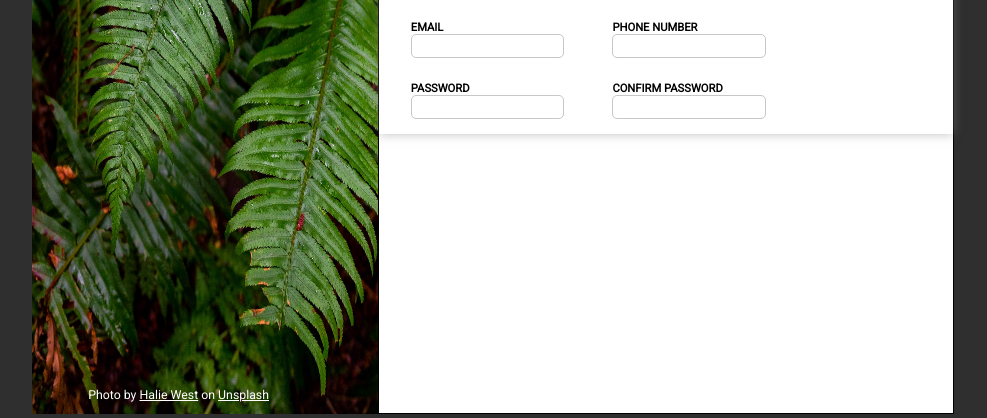
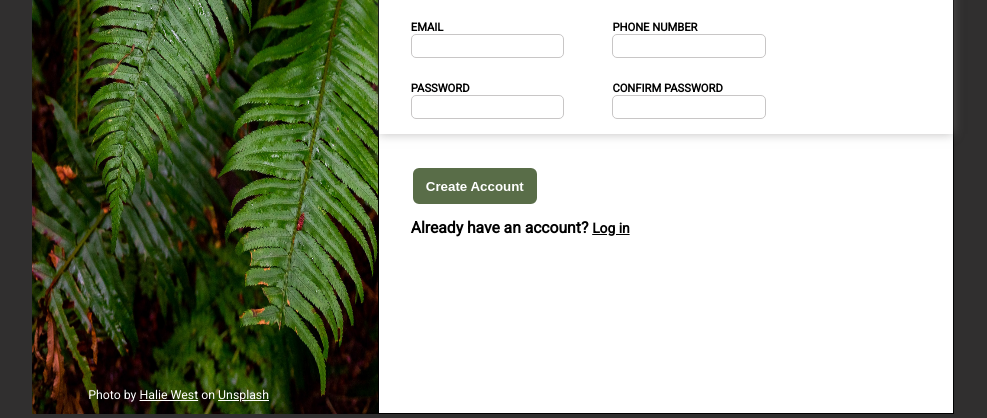
Before and after one commit to SalamanderCtesiphon/Sign-up-Form, a plain HTML site: page index.html in a window 1280 px wide. Shown: the part 386-804 px from the top of the page, without its empty margins (147-1134 px from the left). Drawn offline with Linux system fonts and the light colour scheme.

Commit message:
completed styling the page

```diff
--- a/index.html
+++ b/index.html
@@ -63,7 +63,10 @@
                     </div>
                 </form>
             </div>
-            <div class="area-3 area"></div>
+            <div class="area-3 area">
+                <button type="submit">Create Account</button>
+                <p class="log-in">Already have an account? <a href="index.html" id="link" class="log-in">Log in</a></p>
+            </div>
         </div>
     </div>
 
--- a/style.css
+++ b/style.css
@@ -137,3 +137,25 @@ input {
     border: 1px solid rgb(200, 198, 198);
     border-radius: 5px;
 }
+
+button {
+    background-color: #596D48;
+    margin-left: 4vh;
+    margin-top: 4vh;
+    color: white;
+    height: 5vh;
+    width: 10vw;
+    border-radius: 1vh;
+    border: 2px solid white;
+    font-weight: bold;
+}
+
+.log-in {
+    color: black;
+    font-size: .7em;
+    margin-top: 1.5vh;
+}
+
+#link {
+    font-size: .88em;
+}
```
